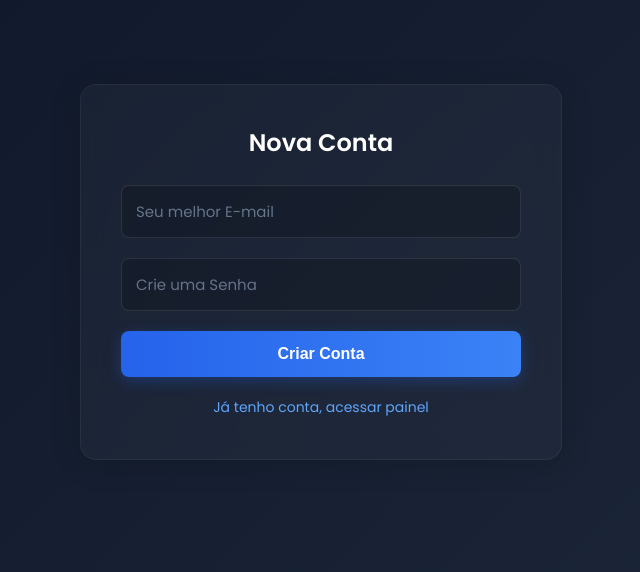
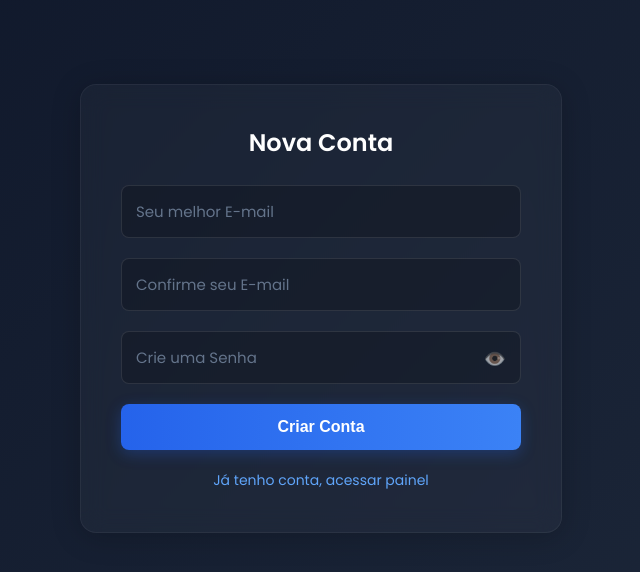
Before and after one commit to alexanderjung3838-wq/botmercadolivre, a website: page public/index.html in a window 1280 px wide. Both pictures are taken after a click on the element "Criar minha conta gratuita". Shown: the whole page, without its empty margins (319-959 px from the left). Drawn offline with Linux system fonts and the light colour scheme.

Commit message:
Adicionada confirmacao de email e toggle de visualizacao de senha

```diff
--- a/public/index.html
+++ b/public/index.html
@@ -4,7 +4,6 @@
     <meta charset="UTF-8">
     <meta name="viewport" content="width=device-width, initial-scale=1.0">
     <title>MercadoBot - Seu Robô de Vendas</title>
-    <!-- Importação de Fonte Moderna -->
     <link href="https://fonts.googleapis.com/css2?family=Poppins:wght@300;400;600&display=swap" rel="stylesheet">
     <style>
         body {
@@ -24,7 +23,6 @@
 
         @keyframes fadeIn { from { opacity: 0; transform: translateY(10px); } to { opacity: 1; transform: translateY(0); } }
 
-        /* Estilo Glassmorphism (Efeito Vidro) */
         .card, .card-dash {
             background: rgba(255, 255, 255, 0.03);
             backdrop-filter: blur(12px);
@@ -40,10 +38,8 @@
 
         h1, h2, h3 { color: #ffffff; margin-top: 0; font-weight: 600; }
         h2 { margin-bottom: 25px; }
-
         label { text-align: left; display: block; font-weight: 400; color: #cbd5e1; font-size: 14px; margin-bottom: 5px; }
 
-        /* Campos de Texto Modernos */
         input, textarea {
             width: 100%; padding: 14px; margin-bottom: 20px;
             background: rgba(0, 0, 0, 0.2);
@@ -56,7 +52,14 @@
         input:focus, textarea:focus { outline: none; border-color: #3b82f6; background: rgba(0, 0, 0, 0.4); box-shadow: 0 0 10px rgba(59, 130, 246, 0.3); }
         input::placeholder, textarea::placeholder { color: #64748b; }
 
-        /* Botões Premium */
+        .input-group { position: relative; margin-bottom: 20px; }
+        .input-group input { margin-bottom: 0; padding-right: 45px; }
+        .toggle-senha {
+            position: absolute; right: 15px; top: 50%; transform: translateY(-50%);
+            cursor: pointer; opacity: 0.6; user-select: none; font-size: 18px;
+        }
+        .toggle-senha:hover { opacity: 1; }
+
         button {
             background: linear-gradient(90deg, #2563eb 0%, #3b82f6 100%);
             color: white; border: none; padding: 14px 20px; font-size: 16px;
@@ -67,33 +70,26 @@
 
         .btn-ml { background: #ffe600; color: #333; box-shadow: 0 4px 15px rgba(255, 230, 0, 0.2); }
         .btn-ml:hover { background: #facc15; transform: translateY(-2px); box-shadow: 0 6px 20px rgba(255, 230, 0, 0.4); }
-
         .btn-sair { background: transparent; border: 1px solid #ef4444; color: #ef4444; width: auto; float: right; padding: 8px 20px; margin-top: 0; box-shadow: none; }
         .btn-sair:hover { background: #ef4444; color: white; }
-
         .btn-del { background: rgba(239, 68, 68, 0.2); color: #ef4444; width: auto; padding: 8px 12px; margin: 0; box-shadow: none; border: 1px solid rgba(239, 68, 68, 0.3); }
         .btn-del:hover { background: #ef4444; color: white; }
-
         .btn-edit { background: rgba(34, 197, 94, 0.2); color: #22c55e; width: auto; padding: 8px 12px; margin: 0; margin-right: 5px; box-shadow: none; border: 1px solid rgba(34, 197, 94, 0.3); }
         .btn-edit:hover { background: #22c55e; color: white; }
 
-        /* Links e Textos Auxiliares */
         .link { color: #60a5fa; cursor: pointer; text-decoration: none; margin-top: 20px; display: inline-block; font-size: 14px; transition: 0.3s; }
         .link:hover { color: #93c5fd; text-decoration: underline; }
 
-        /* Listas e Itens */
         .item { border-bottom: 1px solid rgba(255, 255, 255, 0.05); padding: 20px 0; display: flex; justify-content: space-between; align-items: flex-start; text-align: left; }
         .item:last-child { border-bottom: none; }
         .acoes-item { display: flex; align-items: flex-start; }
 
-        /* Painel Admin */
         #painel-admin { display: none; background: linear-gradient(135deg, #1e1b4b 0%, #312e81 100%); color: white; padding: 25px; border-radius: 12px; margin-bottom: 25px; border: 1px solid rgba(99, 102, 241, 0.3); box-shadow: 0 10px 25px rgba(0,0,0,0.3); }
         .admin-item { display: flex; justify-content: space-between; align-items: center; padding: 12px 0; border-bottom: 1px solid rgba(255,255,255,0.1); }
         .btn-status { background: #f59e0b; color: white; padding: 6px 15px; width: auto; margin: 0; font-size: 14px; box-shadow: none; }
         .bloqueado { color: #f87171; font-weight: 600; }
         .ativo-status { color: #4ade80; font-weight: 600; }
 
-        /* Destaque Bônus */
         .upsell-box { background: rgba(0, 0, 0, 0.2); border: 1px dashed rgba(236, 72, 153, 0.4); padding: 20px; border-radius: 8px; margin-bottom: 20px; margin-top: 10px; }
         .destaque-rosa { color: #f472b6; font-weight: 600; }
     </style>
@@ -101,25 +97,29 @@
 <body>
 
 <div class="container">
-    <!-- LOGIN -->
     <div id="tela-login" class="card ativo">
         <h2>🤖 MercadoBot SaaS</h2>
         <input type="email" id="login-email" placeholder="E-mail de Acesso">
-        <input type="password" id="login-senha" placeholder="Sua Senha Secreta">
+        <div class="input-group">
+            <input type="password" id="login-senha" placeholder="Sua Senha Secreta">
+            <span class="toggle-senha" onclick="toggleSenha('login-senha', this)">👁️</span>
+        </div>
         <button onclick="fazerLogin()">Acessar Painel</button>
         <span class="link" onclick="mostrarTela('tela-cadastro')">Criar minha conta gratuita</span>
     </div>
 
-    <!-- CADASTRO -->
     <div id="tela-cadastro" class="card">
         <h2>Nova Conta</h2>
         <input type="email" id="cad-email" placeholder="Seu melhor E-mail">
-        <input type="password" id="cad-senha" placeholder="Crie uma Senha">
+        <input type="email" id="cad-email-confirma" placeholder="Confirme seu E-mail">
+        <div class="input-group">
+            <input type="password" id="cad-senha" placeholder="Crie uma Senha">
+            <span class="toggle-senha" onclick="toggleSenha('cad-senha', this)">👁️</span>
+        </div>
         <button onclick="fazerCadastro()">Criar Conta</button>
         <span class="link" onclick="mostrarTela('tela-login')">Já tenho conta, acessar painel</span>
     </div>
 
-    <!-- DASHBOARD -->
     <div id="tela-dashboard">
         <div style="display: flex; justify-content: space-between; align-items: center; margin-bottom: 25px; margin-top: 20px;">
             <h2 style="margin: 0;">Painel de Controle</h2>
@@ -171,6 +171,17 @@
     const API_URL = '';
     let produtosCadastrados = [];
 
+    function toggleSenha(idTarget, el) {
+        const input = document.getElementById(idTarget);
+        if(input.type === 'password') {
+            input.type = 'text';
+            el.innerText = '🙈';
+        } else {
+            input.type = 'password';
+            el.innerText = '👁️';
+        }
+    }
+
     function getToken() { return localStorage.getItem('token_mercadobot'); }
     function isAdmin() { return localStorage.getItem('is_admin') === 'true'; }
 
@@ -179,12 +190,25 @@
         document.getElementById('tela-cadastro').classList.remove('ativo');
         document.getElementById('tela-dashboard').classList.remove('ativo');
         document.getElementById(idTela).classList.add('ativo');
+
+        document.getElementById('cad-email').value = '';
+        document.getElementById('cad-email-confirma').value = '';
+        document.getElementById('cad-senha').value = '';
+        document.getElementById('login-email').value = '';
+        document.getElementById('login-senha').value = '';
     }
 
     async function fazerCadastro() {
+        const email = document.getElementById('cad-email').value;
+        const emailConf = document.getElementById('cad-email-confirma').value;
+        const senha = document.getElementById('cad-senha').value;
+
+        if (!email || !emailConf || !senha) return alert("Preencha todos os campos.");
+        if (email !== emailConf) return alert("Os e-mails não conferem. Verifique a digitação.");
+
         const res = await fetch(API_URL + '/api/auth/register', {
             method: 'POST', headers: { 'Content-Type': 'application/json' },
-            body: JSON.stringify({ email: document.getElementById('cad-email').value, senha: document.getElementById('cad-senha').value })
+            body: JSON.stringify({ email, senha })
         });
         const data = await res.json();
         if(res.ok) { alert(data.msg); mostrarTela('tela-login'); } else { alert(data.erro); }
```
